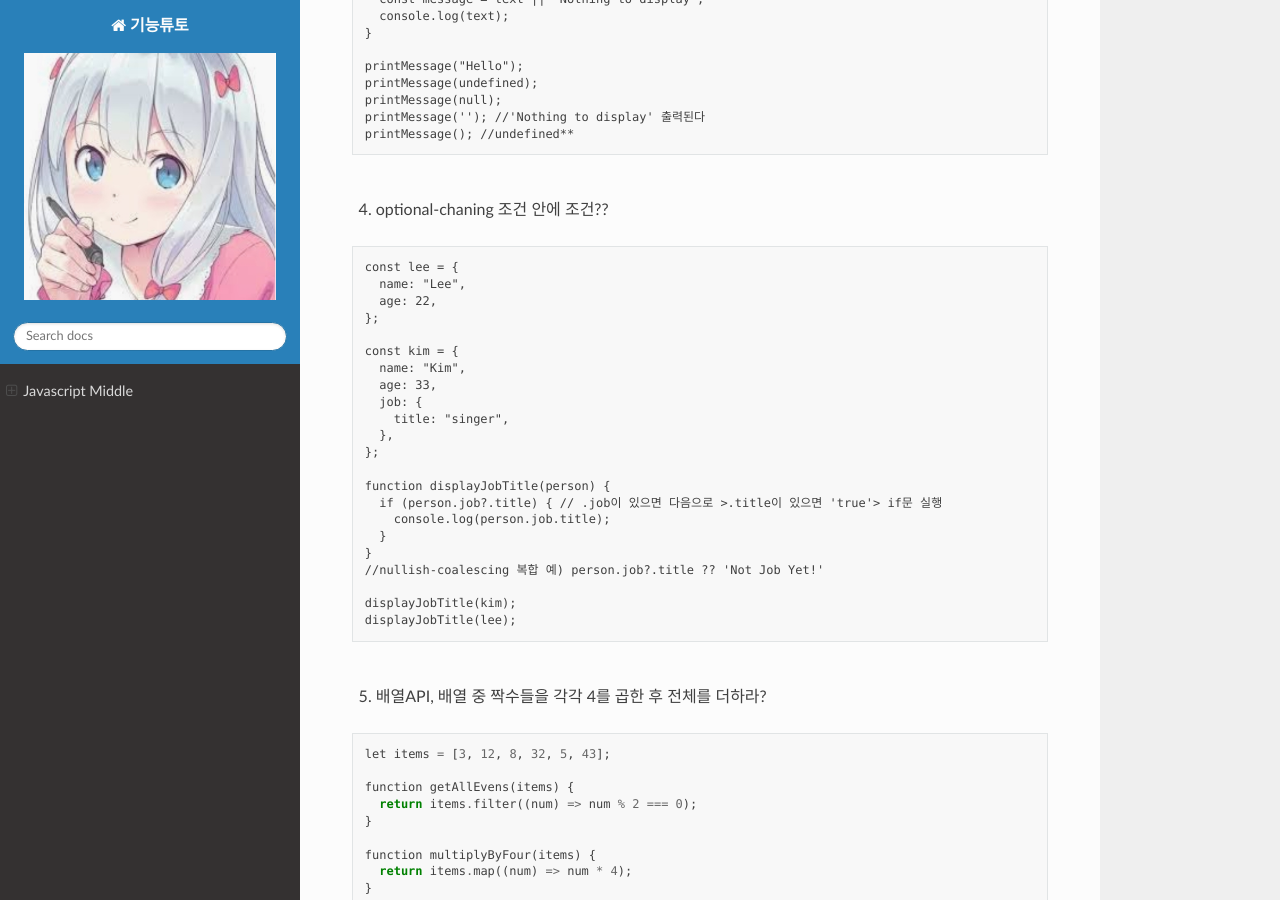
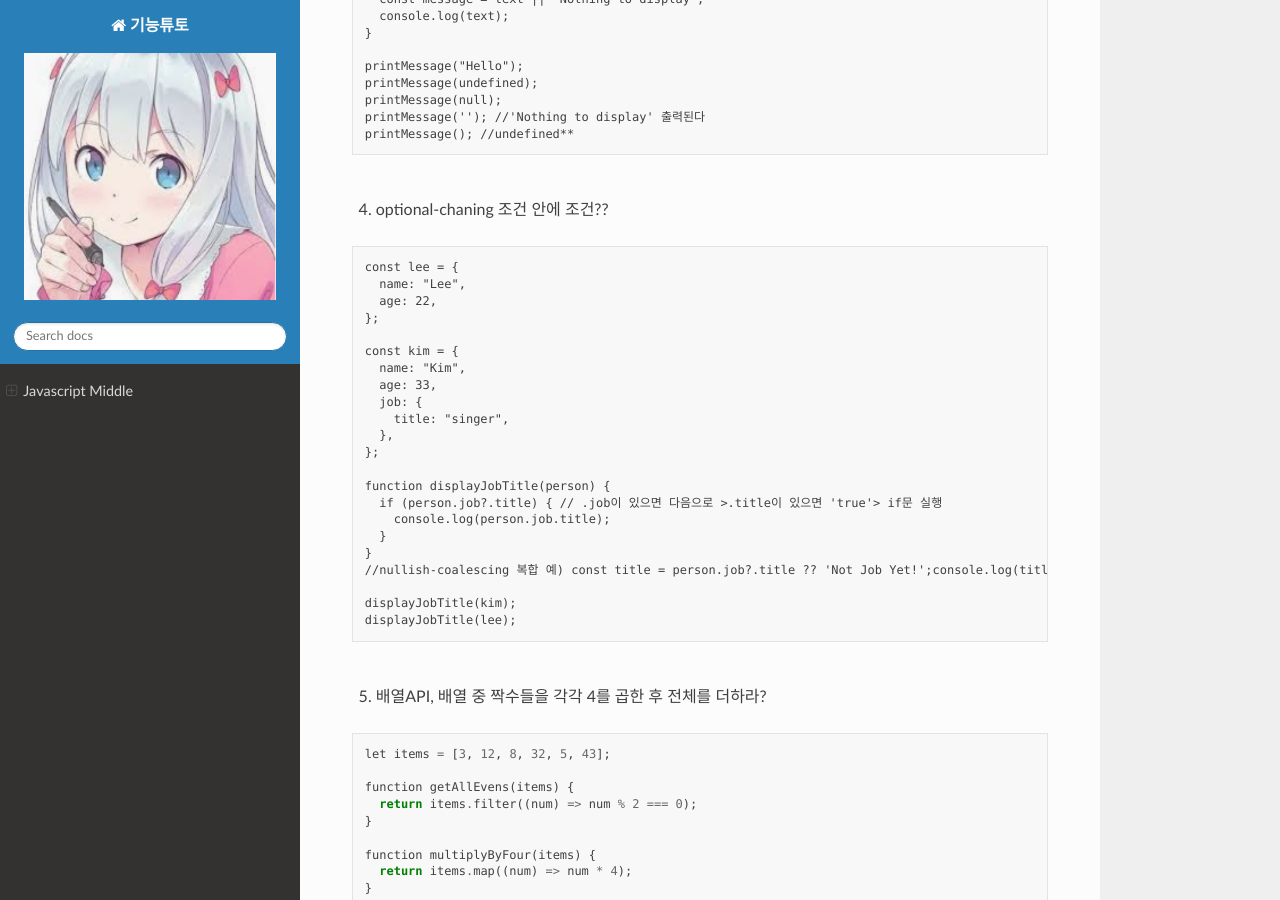
Before and after one commit to lisney/RTD, a Sphinx documentation site: the page built from docs/source/html/javascriptm.md, in a window 1280 px wide and 900 px high, scrolled down 20455 px. Built offline with Sphinx 7.4.7 and the Read the Docs theme 2.0.0, drawn with Linux system fonts in a browser that asks for light colours; pages that are not in the unit, such as notebooks, are missing from menus.

Commit message:
Update javascriptm.md

```diff
--- a/docs/source/html/javascriptm.md
+++ b/docs/source/html/javascriptm.md
@@ -1162,7 +1162,7 @@ function displayJobTitle(person) {
     console.log(person.job.title);
   }
 }
-//nullish-coalescing 복합 예) person.job?.title ?? 'Not Job Yet!'
+//nullish-coalescing 복합 예) const title = person.job?.title ?? 'Not Job Yet!';console.log(title)
 
 displayJobTitle(kim);
 displayJobTitle(lee);
```
